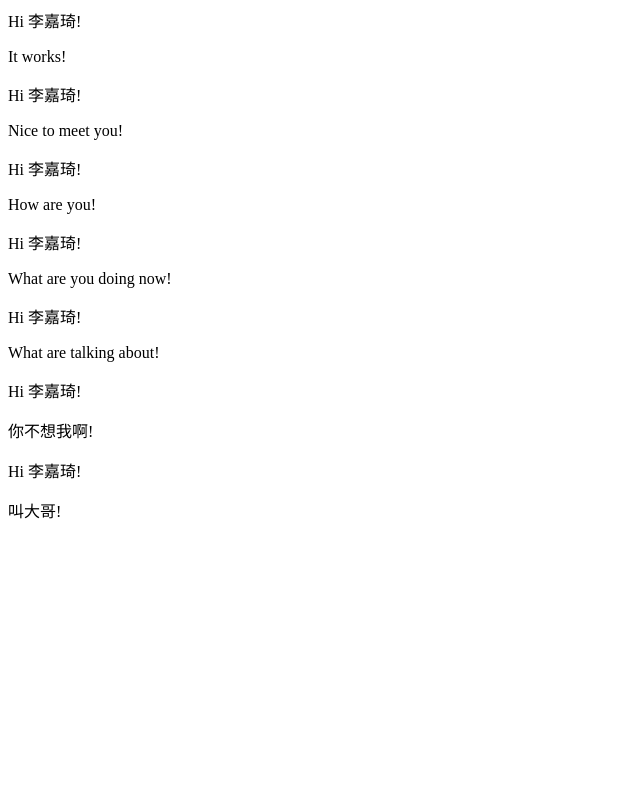
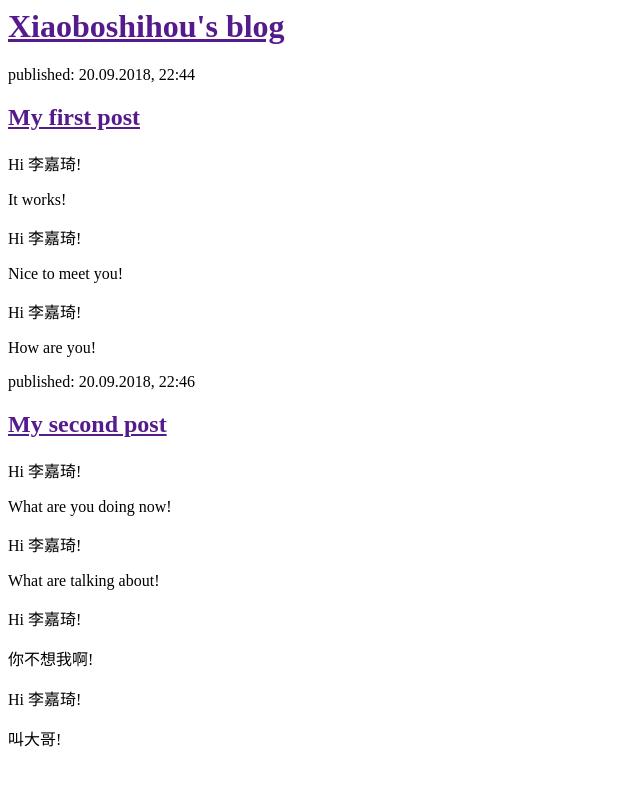
Before and after one commit to xiaoboshihou/my-second-blog, a Django app: page / in a window 1280 px wide. Shown: the top 786 px of the page, without its empty margins (0-640 px from the left). Run offline with Django 3.2, Linux system fonts and the light colour scheme.

Commit message:
Changed the HTML for the site.

```diff
--- a/blog/templates/blog/post_list.html
+++ b/blog/templates/blog/post_list.html
@@ -1,10 +1,26 @@
 <html>
+	<head>
+		<title>Xiaoboshihou's blog</title>
+	</head>
+	<body>
+		<div>
+			<h1><a href="">Xiaoboshihou's blog</a></h1>
+		</div>
+
+		<div>
+			<p>published: 20.09.2018, 22:44</p>
+			<h2><a href="">My first post</a></h2>
 			<p>Hi 李嘉琦!</p>
 			<p>It works!</p>
 			<p>Hi 李嘉琦!</p>
 			<p>Nice to meet you!</p>
 			<p>Hi 李嘉琦!</p>
 			<p>How are you!</p>
+		</div>
+
+		<div>
+			<p>published: 20.09.2018, 22:46</p>
+			<h2><a href="">My second post</a></h2>
 			<p>Hi 李嘉琦!</p>
 			<p>What are you doing now!</p>
 			<p>Hi 李嘉琦!</p>
@@ -13,4 +29,6 @@
 			<p>你不想我啊!</p>
 			<p>Hi 李嘉琦!</p>
 			<p>叫大哥!</p>
+		</div>
+	</body>
 </html>
```
Lines whose indentation alone changed are shown as unchanged.
